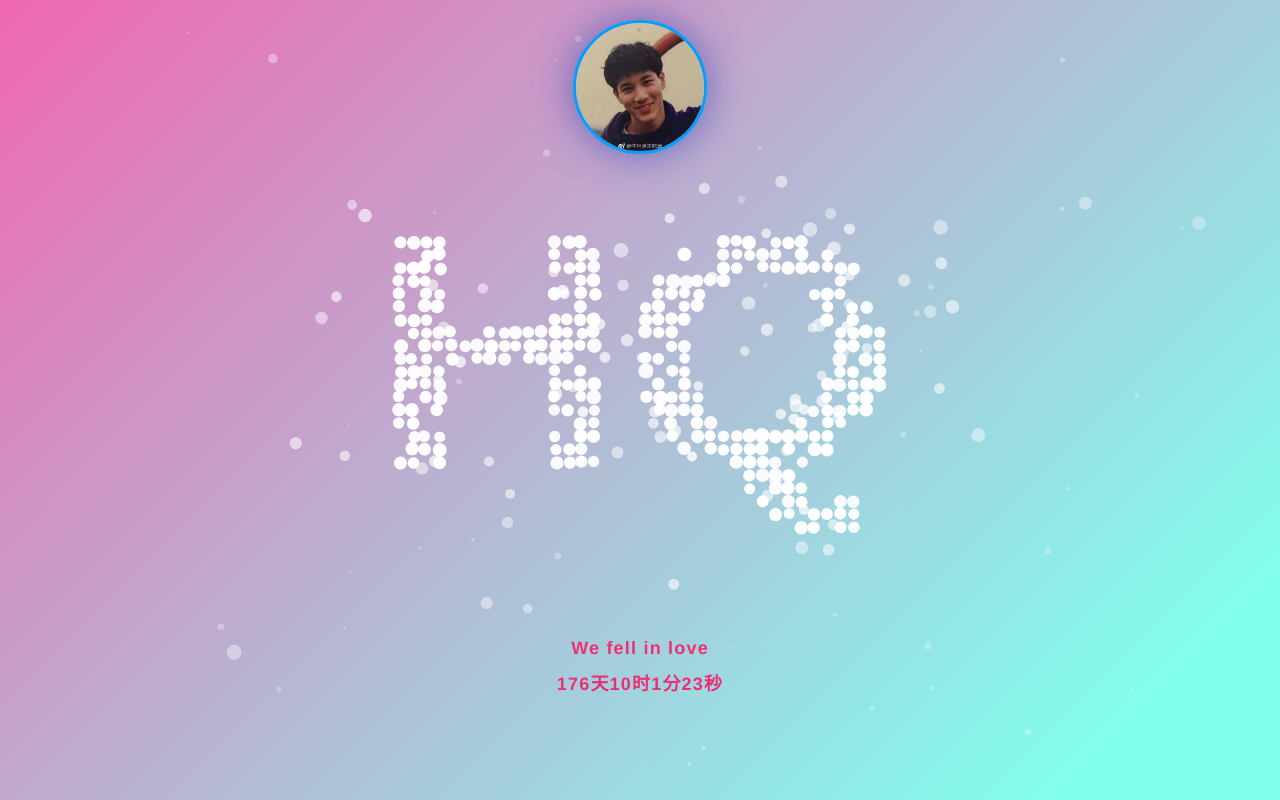
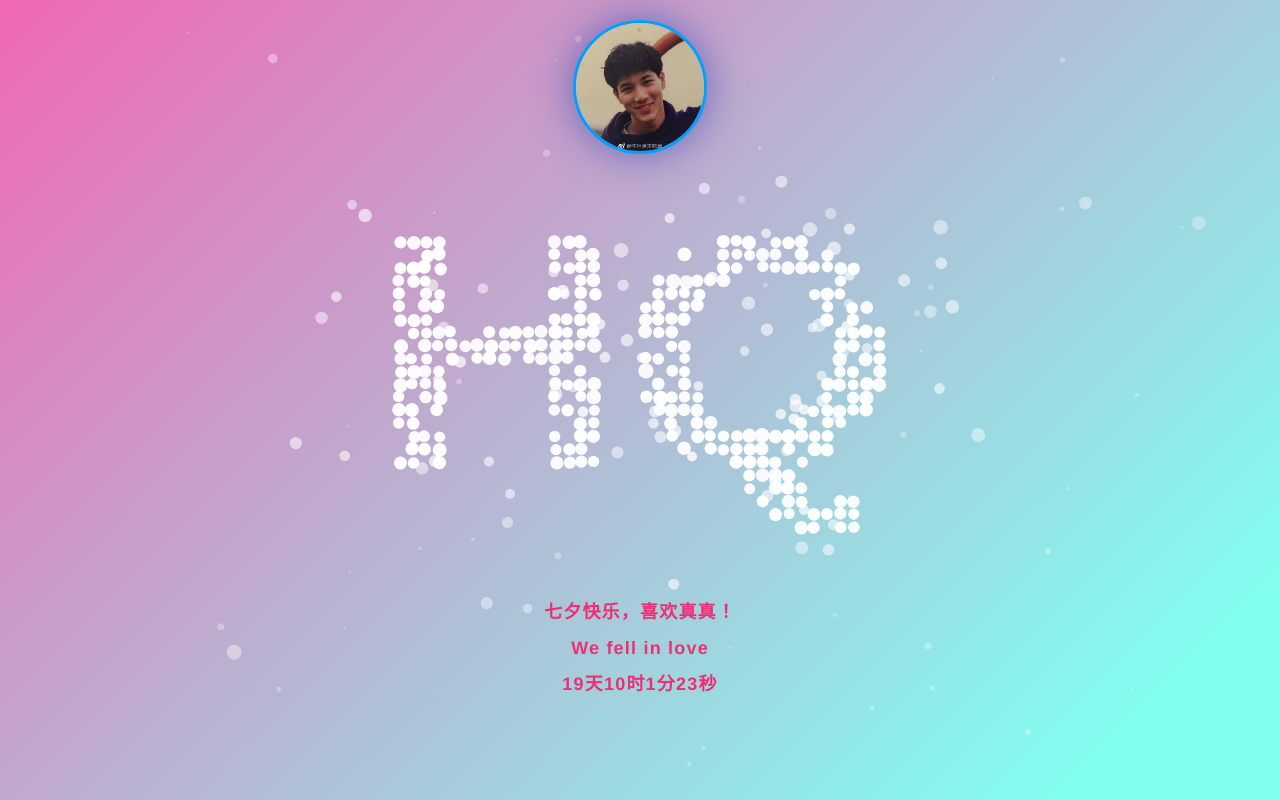
Before and after one commit to Yomya/SevenLove, a plain HTML site: page index.html in a window 1280 px wide. Drawn offline with Linux system fonts and the light colour scheme.

Commit message:
v2.0
change title and time

```diff
--- a/index.html
+++ b/index.html
@@ -2,7 +2,7 @@
 <html>
 <head>
     <meta http-equiv="Content-Type" content="text/html; charset=UTF-8">
-    <title>1996 - DengSir</title>
+    <title>真真，七夕快乐</title>
     <meta name="viewport" content="width=device-width, initial-scale=1.0">
     <meta name="viewport" content="width=device-width, initial-scale=1.0, maximum-scale=1.0, user-scalable=0">
     <!--<meta itemprop="image" content="./images/fenxiang.png" />-->
@@ -17,6 +17,8 @@
 </div>
 <canvas class="canvas" width="1820" height="905"></canvas>
 <p class="text" style="color: #ed3073;">
+七夕快乐，喜欢真真！
+  <br/>
     We fell in love
     <br/>
     <span id="span_dt_dt"></span>
--- a/js/main.js
+++ b/js/main.js
@@ -1,7 +1,7 @@
 
     function show_date_time() {
         window.setTimeout("show_date_time()", 1000);
-        BirthDay = new Date("2/20/2018 00:00:00");//���������ǿ����޸ĵ�
+        BirthDay = new Date("7/27/2018 00:00:00");//���������ǿ����޸ĵ�
         today = new Date();
         timeold = (today.getTime() - BirthDay.getTime());
         sectimeold = timeold / 1000
```
